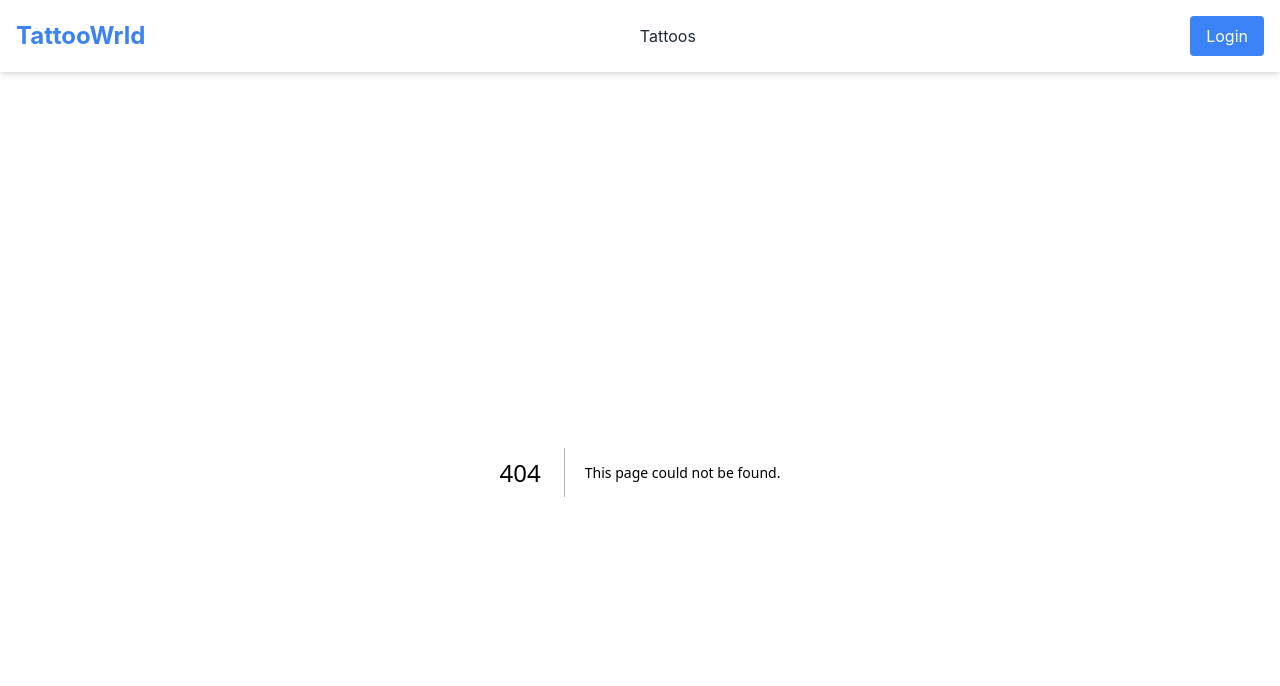
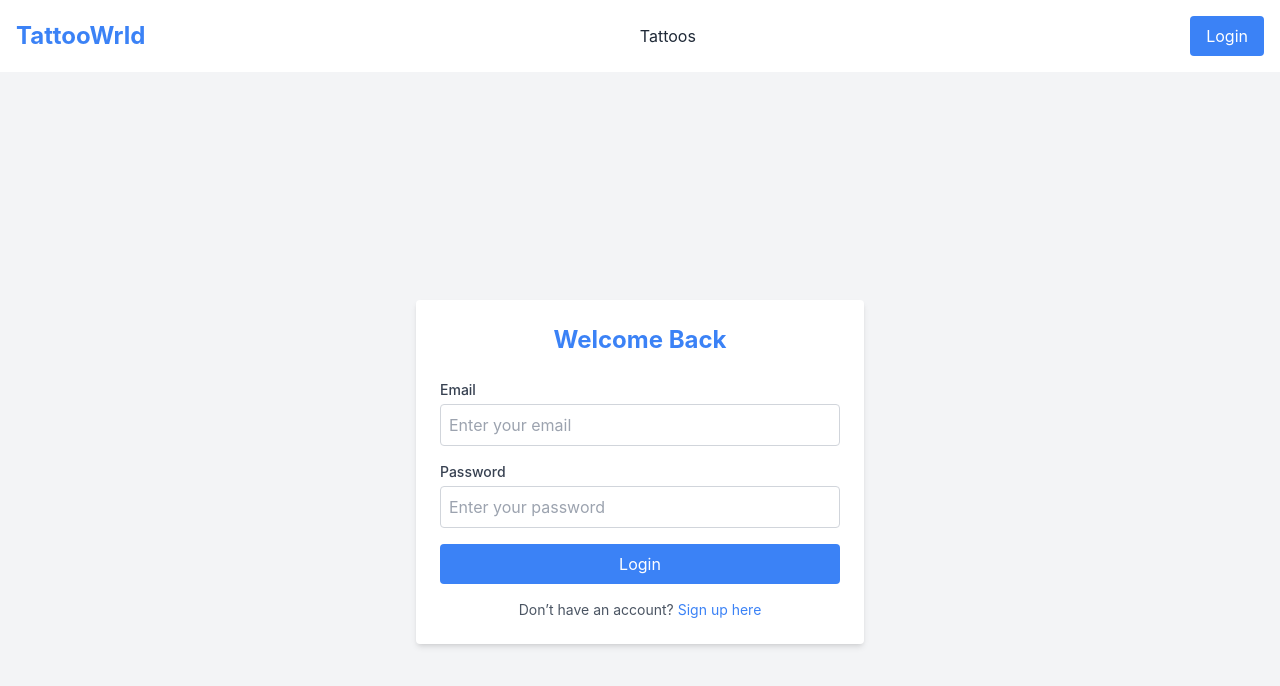
Before and after one commit to JacobSamas/Jake-s-TattooWrld-, a Next.js app in the folder tattoo-website/: page /login in a window 1280 px wide. Before the commit this address had no page. Shown: the top 686 px of the page. Built offline with nearby package versions, Linux system fonts and the light colour scheme.

Commit message:
feat: added login

```diff
--- /dev/null
+++ b/tattoo-website/src/app/login/page.js
@@ -0,0 +1,96 @@
+"use client";
+
+import { useState } from "react";
+import { useDispatch } from "react-redux";
+import { setUser } from "@/redux/slices/userSlice";
+import { useRouter } from "next/navigation";
+import toast, { Toaster } from "react-hot-toast";
+
+export default function LoginPage() {
+    const [email, setEmail] = useState("");
+    const [password, setPassword] = useState("");
+    const [loading, setLoading] = useState(false);
+    const dispatch = useDispatch();
+    const router = useRouter();
+
+    const handleLogin = async (e) => {
+        e.preventDefault();
+        setLoading(true);
+
+        try {
+            const response = await fetch("http://localhost:5001/api/auth/login", {
+                method: "POST",
+                headers: {
+                    "Content-Type": "application/json",
+                },
+                body: JSON.stringify({ email, password }),
+            });
+
+            if (!response.ok) {
+                throw new Error("Invalid email or password.");
+            }
+
+            const data = await response.json();
+            localStorage.setItem("token", data.token);
+            dispatch(setUser({ email: data.email, role: data.role }));
+            toast.success("Login successful!");
+            router.push("/");
+        } catch (error) {
+            toast.error(error.message || "An error occurred. Please try again.");
+        } finally {
+            setLoading(false);
+        }
+    };
+
+    return (
+        <div className="min-h-screen flex items-center justify-center bg-background">
+            <Toaster />
+            <div className="w-full max-w-md bg-white p-6 rounded shadow-md">
+                <h2 className="text-2xl font-bold text-center text-primary mb-6">Welcome Back</h2>
+                <form onSubmit={handleLogin}>
+                    <div className="mb-4">
+                        <label htmlFor="email" className="block text-sm font-medium text-gray-700">
+                            Email
+                        </label>
+                        <input
+                            type="email"
+                            id="email"
+                            value={email}
+                            onChange={(e) => setEmail(e.target.value)}
+                            className="mt-1 block w-full p-2 border border-gray-300 rounded"
+                            placeholder="Enter your email"
+                            required
+                        />
+                    </div>
+                    <div className="mb-4">
+                        <label htmlFor="password" className="block text-sm font-medium text-gray-700">
+                            Password
+                        </label>
+                        <input
+                            type="password"
+                            id="password"
+                            value={password}
+                            onChange={(e) => setPassword(e.target.value)}
+                            className="mt-1 block w-full p-2 border border-gray-300 rounded"
+                            placeholder="Enter your password"
+                            required
+                        />
+                    </div>
+                    <button
+                        type="submit"
+                        className="w-full bg-primary text-white py-2 rounded hover:bg-secondary transition"
+                        disabled={loading}
+                    >
+                        {loading ? "Logging in..." : "Login"}
+                    </button>
+                </form>
+                <p className="text-sm text-center text-gray-600 mt-4">
+                    Don’t have an account?{" "}
+                    <a href="/signup" className="text-primary hover:underline">
+                        Sign up here
+                    </a>
+                </p>
+            </div>
+        </div>
+    );
+}
```
